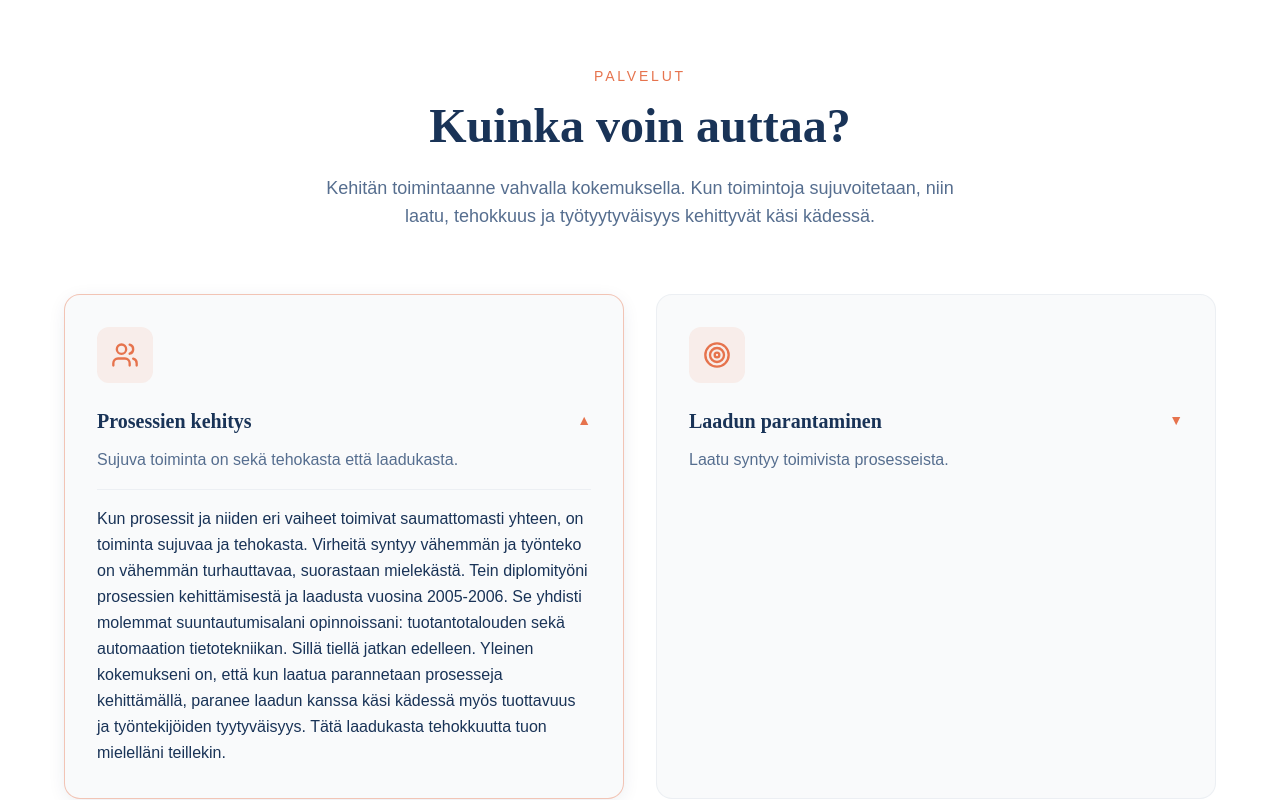
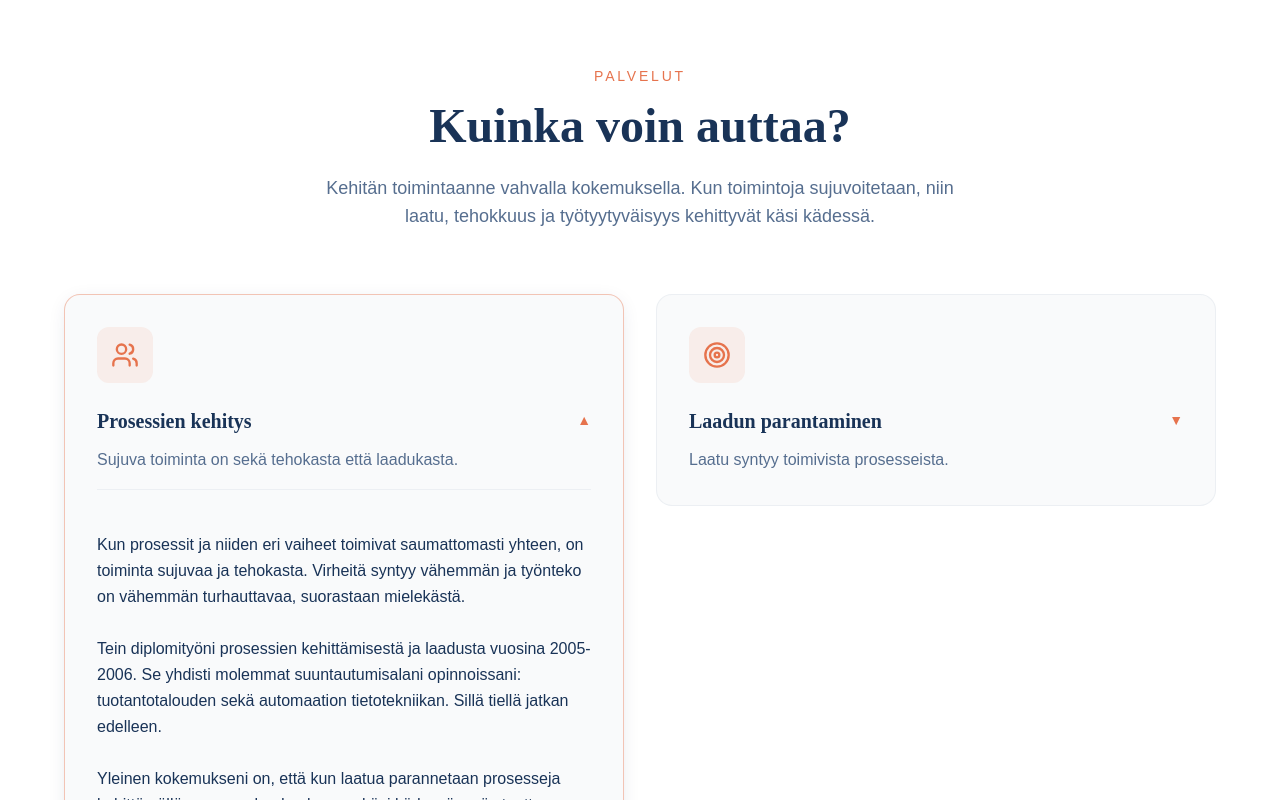
Before and after one commit to vlohi/vlohi.github.io, a React (Vite) app: page / in a window 1280 px wide. Both pictures are taken after a click on the element 344 px from the left and 1150 px from the top of the page. Shown: the part 750-1550 px from the top of the page. Built offline with nearby package versions, Linux system fonts and the light colour scheme; the HTML template or start-up script is replaced by a standard one.

Commit message:
Update About.tsx

```diff
--- a/src/components/About.tsx
+++ b/src/components/About.tsx
@@ -41,7 +41,7 @@ export function About() {
         </div>
 
         {/* Services grid */}
-        <div className="grid md:grid-cols-2 gap-8">
+        <div className="grid md:grid-cols-2 gap-8 items-start">
           {services.map((service, index) => {
             const isOpen = openId === service.id;
 
@@ -73,7 +73,7 @@ export function About() {
 
                 {isOpen && (
                   <div className="mt-4 pt-4 border-t border-border/50">
-                    <p className="font-body text-foreground leading-relaxed">
+                    <p className="font-body text-foreground leading-relaxed whitespace-pre-line">
                       {service.long}
                     </p>
                   </div>
```
